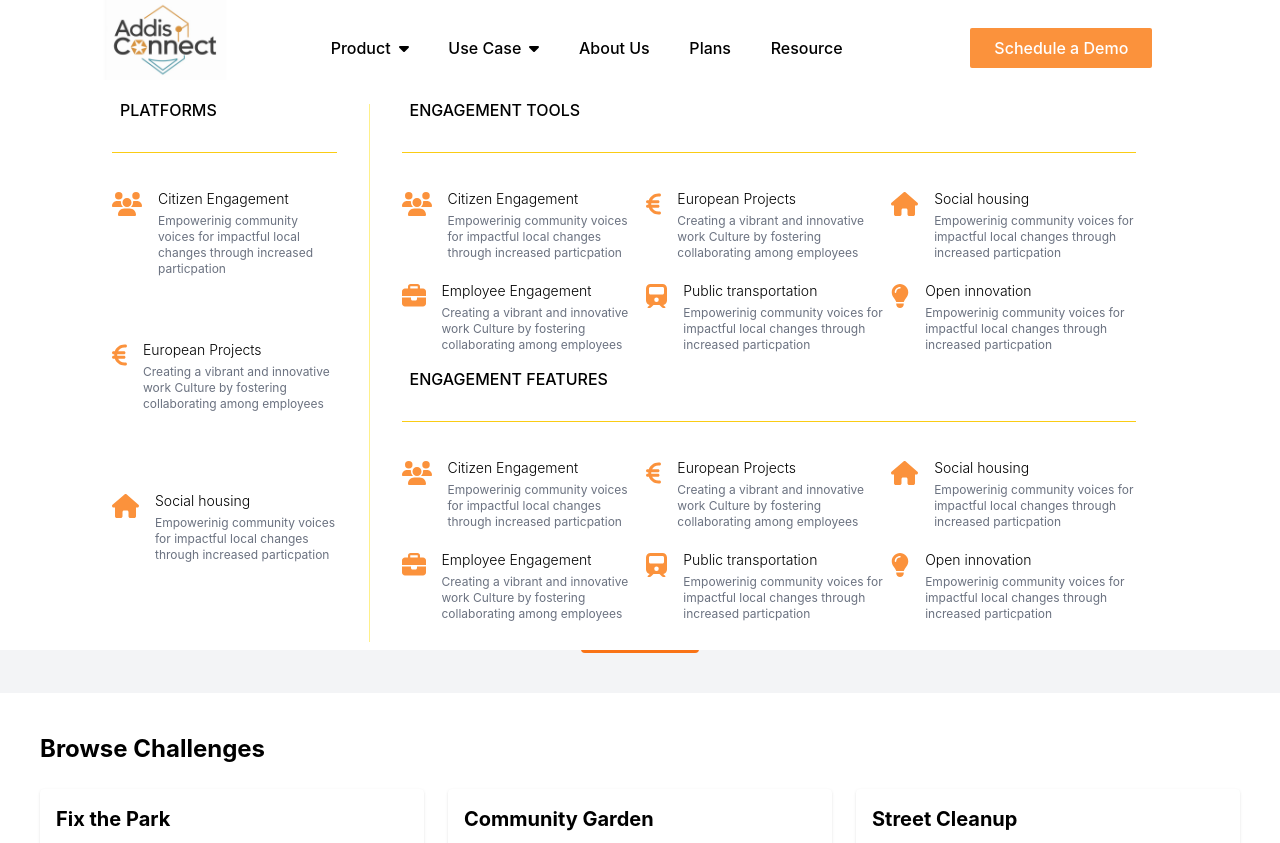
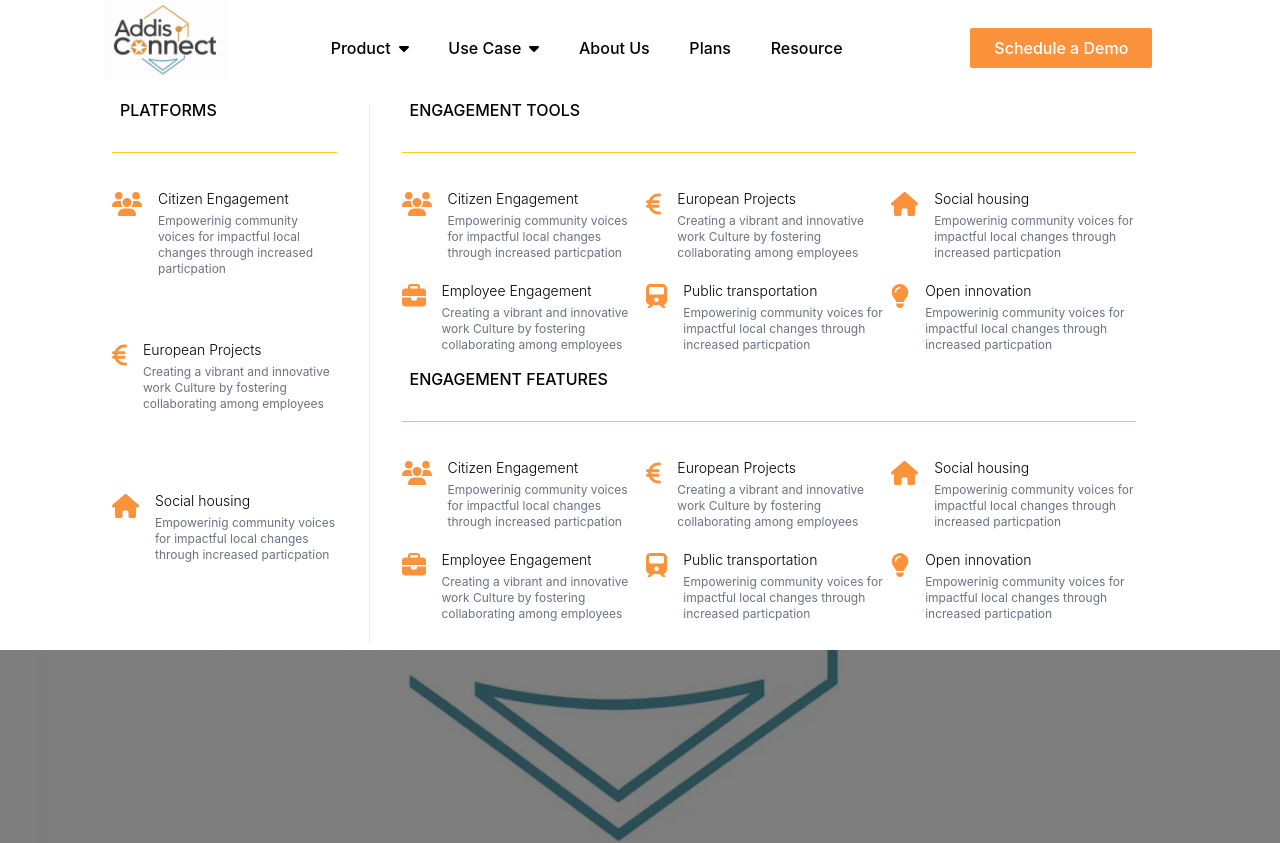
Before and after one commit to Macmilan24/Addis_connect-, a React (Create React App) app: page / in a window 1280 px wide. Shown: the top 843 px of the page. Built offline with nearby package versions, Linux system fonts and the light colour scheme; a web font is replaced by a local one.

Commit message:
made an update on the welcome sections

```diff
--- a/src/container/WelcomeSections/WelcomeSections.js
+++ b/src/container/WelcomeSections/WelcomeSections.js
@@ -2,16 +2,23 @@ import React from "react";
 
 const WelcomeSection = () => {
   return (
-    <section className="text-center p-10 bg-gray-100">
-      <img src="/img/logo.jpg" alt="Welcome" className="mx-auto mb-6" />
-      <h1 className="text-3xl font-bold">Welcome to CitizenConnect</h1>
-      <p className="my-4">
-        Join us in making our community a better place. Browse challenges,
-        participate in discussions, and share your success stories.
-      </p>
-      <button className="bg-orange-500 text-white py-2 px-4 rounded">
-        Get Started
-      </button>
+    <section
+      className="relative h-screen bg-cover bg-center text-center p-10 bg-gray-100 z-0"
+      style={{ backgroundImage: `url(/img/logo.jpg)` }}
+    >
+      <div className="absolute inset-0 bg-black opacity-50"></div>
+      <div className="relative z-10 flex flex-col items-center justify-center h-full text-white">
+        <h1 className="text-3xl md:text-5xl font-bold">
+          Welcome to CitizenConnect
+        </h1>
+        <p className="my-4 text-lg md:text-xl">
+          Join us in making our community a better place. Browse challenges,
+          participate in discussions, and share your success stories.
+        </p>
+        <button className="bg-orange-500 text-white py-2 px-4 rounded mt-4">
+          Get Started
+        </button>
+      </div>
     </section>
   );
 };
```
